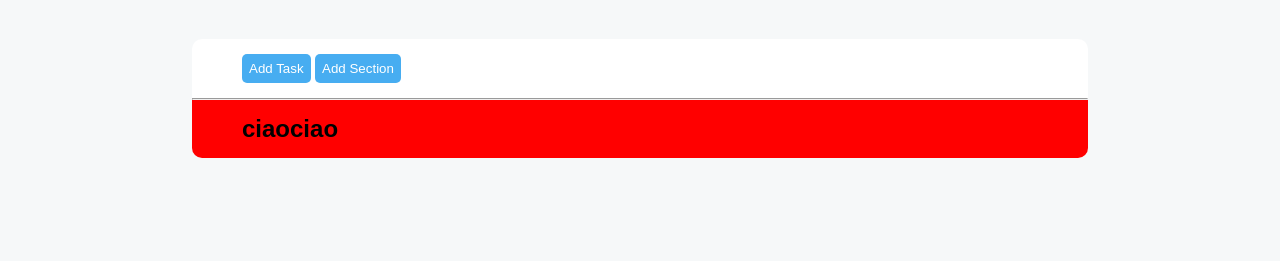
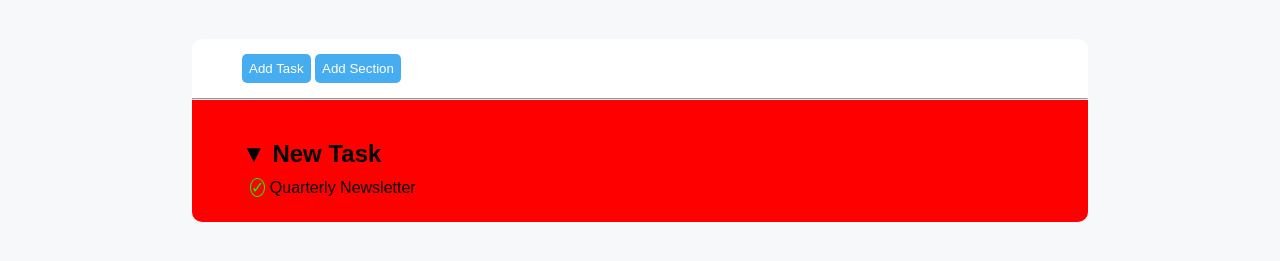
Before and after one commit to vito-pizzulli/html-css-toboolist, a plain HTML site: page index.html in a window 1280 px wide. Shown: the part 81-342 px from the top of the page. Drawn offline with Linux system fonts and the light colour scheme.

Commit message:
created new task structure

```diff
--- a/css/style.css
+++ b/css/style.css
@@ -20,6 +20,16 @@ main {
     width: 70%;
     margin: auto;
     margin-top: 50px;
+}
+
+h2 {
+    padding-top: 40px;
+    padding-bottom: 10px;
+}
+
+li {
+    list-style: none;
+    padding-left: 8px;
 }
 
 .button {
@@ -47,6 +57,19 @@ main {
 .task-section {
     border-bottom-left-radius: 10px;
     border-bottom-right-radius: 10px;
-    padding: 15px 50px;
+    padding-left: 50px;
+    padding-bottom: 25px;
     background-color: red;
 }
+
+.checkmark-symbol {
+    border: rgb(0, 255, 0) 1px solid;
+    color: rgb(0, 255, 0);
+    border-radius: 50%;
+}
+
+.cross-symbol {
+    border: red 1px solid;
+    color: red;
+    border-radius: 50%;
+}
--- a/index.html
+++ b/index.html
@@ -23,7 +23,10 @@
 
         <!-- Second sections - To Do Tasks -->
         <section class="task-section">
-            <h1>ciaociao</h1>
+            <h2>&#9660; New Task</h2>
+            <ul>
+                <li><span class="checkmark-symbol">&checkmark;</span> Quarterly Newsletter</li>
+            </ul>
         </section>
     </main>
 </body>
```
